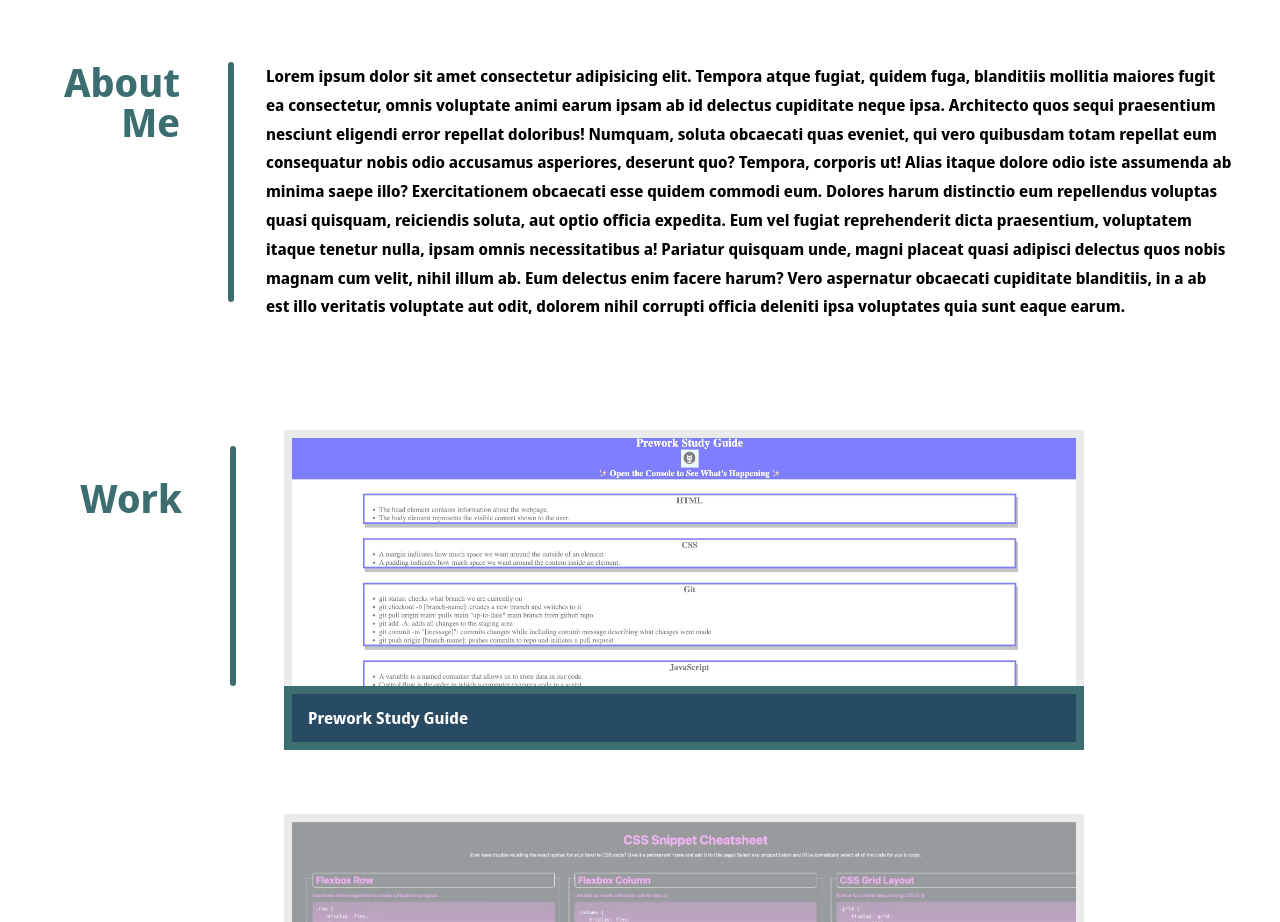
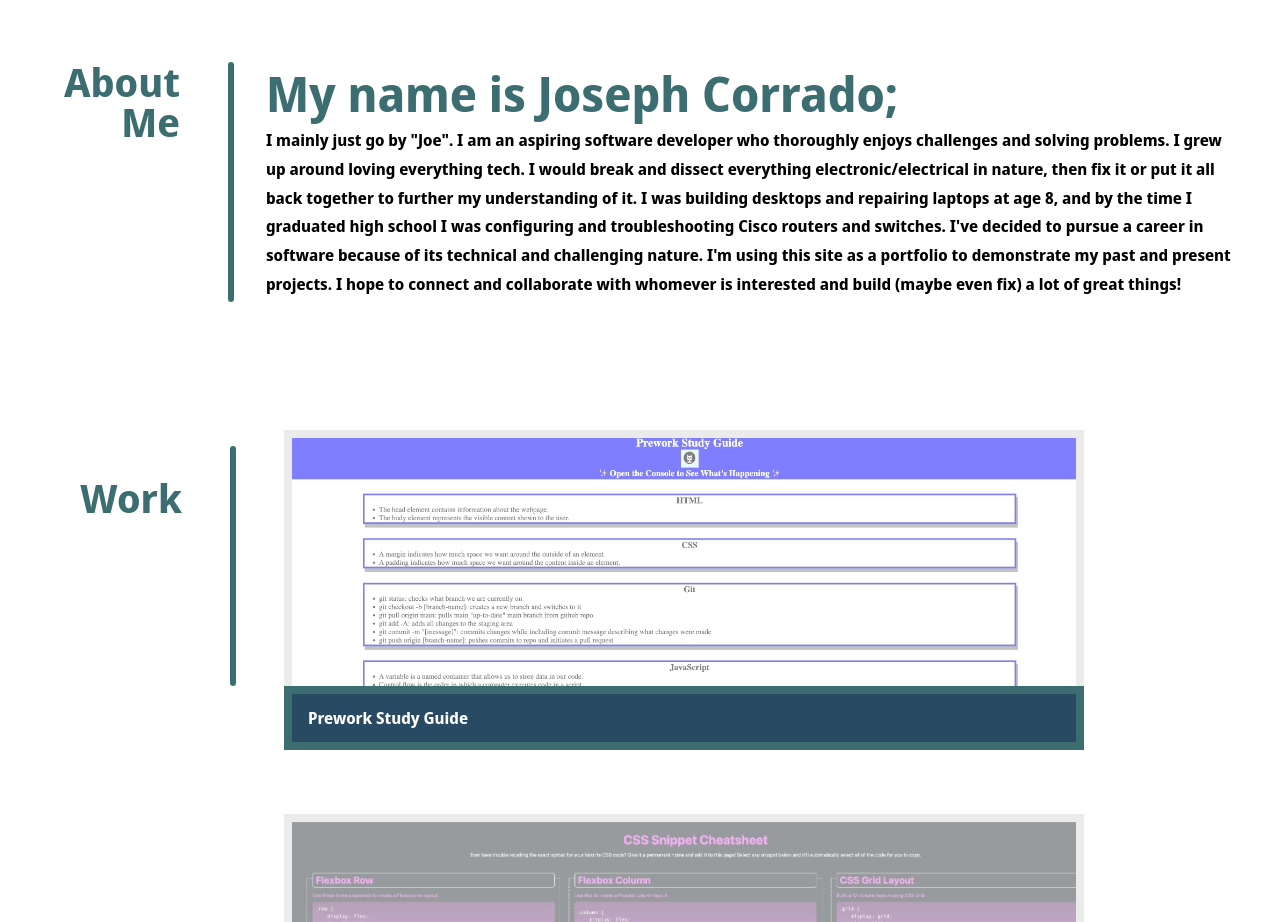
Before and after one commit to corradoj02/Portfolio, a plain HTML site: page index.html in a window 1280 px wide. Shown: the part 178-1100 px from the top of the page. Drawn offline with Linux system fonts and the light colour scheme.

Commit message:
[+]Replaced lorem ipsum about me content

```diff
--- a/assets/style.css
+++ b/assets/style.css
@@ -1,4 +1,4 @@
-/* style sheet */
+/* Creates color variables to use repeatedly within this style sheet */
 :root {
     --navy: #284B63;
     --charcoal: #353535;
@@ -93,6 +93,15 @@ h3 {
     left: -.9rem;
 }
 
+
+span {
+    position: relative;
+    font-size: 3rem;
+    line-height: 4rem;
+    color: var(--teal);
+    width: 4rem;
+}
+
 /* aligns items in the container holding the about me information */
 .about {
     display:flex;
@@ -106,7 +115,6 @@ h3 {
 #about {
     padding-top:1rem;
     line-height: 1.8rem;
-    display:  flex;
     align-items: top;
     justify-content: center;
 }
--- a/index.html
+++ b/index.html
@@ -37,16 +37,11 @@
             <h2 id="about-title">About Me</h2>
             <div class="separator"></div>
             <p id="about">
-                Lorem ipsum dolor sit amet consectetur adipisicing elit. Tempora atque fugiat, quidem fuga, blanditiis mollitia maiores fugit ea consectetur,
-                omnis voluptate animi earum ipsam ab id delectus cupiditate neque ipsa.
-                Architecto quos sequi praesentium nesciunt eligendi error repellat doloribus! Numquam, soluta obcaecati quas eveniet, qui vero quibusdam totam
-                repellat eum consequatur nobis odio accusamus asperiores, deserunt quo? Tempora, corporis ut!
-                Alias itaque dolore odio iste assumenda ab minima saepe illo? Exercitationem obcaecati esse quidem commodi eum. Dolores harum distinctio eum
-                repellendus voluptas quasi quisquam, reiciendis soluta, aut optio officia expedita.
-                Eum vel fugiat reprehenderit dicta praesentium, voluptatem itaque tenetur nulla, ipsam omnis necessitatibus a! Pariatur quisquam unde, magni
-                placeat quasi adipisci delectus quos nobis magnam cum velit, nihil illum ab.
-                Eum delectus enim facere harum? Vero aspernatur obcaecati cupiditate blanditiis, in a ab est illo veritatis voluptate aut odit, dolorem nihil
-                corrupti officia deleniti ipsa voluptates quia sunt eaque earum.
+                <span>My name is Joseph Corrado;</span><br> I mainly just go by "Joe". I am an aspiring software developer who thoroughly enjoys challenges and solving problems.
+                I grew up around loving everything tech. I would break and dissect everything electronic/electrical in nature, then fix it or put it all back together to further my understanding of it.
+                I was building desktops and repairing laptops at age 8, and by the time I graduated high school I was configuring and troubleshooting Cisco routers and switches.
+                I've decided to pursue a career in software because of its technical and challenging nature. I'm using this site as a portfolio to demonstrate my past and present projects.
+                I hope to connect and collaborate with whomever is interested and build (maybe even fix) a lot of great things!
             </p>
         </div>
 
```
